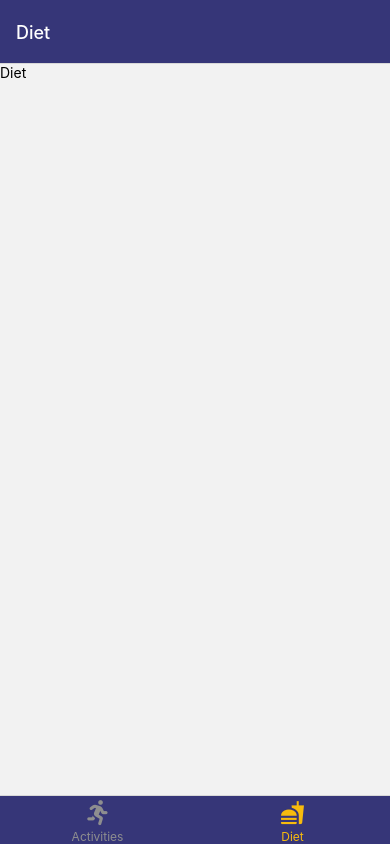
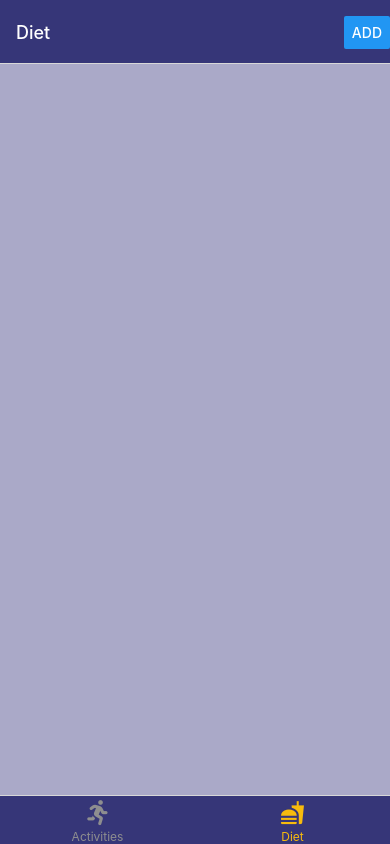
Before and after one commit to beibeixx/CS5520-Assignment-2, a React Native app: screen /Diet in a window 390 px wide. Built offline with nearby package versions, Linux system fonts and the light colour scheme.

Commit message:
Add AddActivities page(unfinished) and restructure to keep the header and tab in the same style.

```diff
--- a/App.js
+++ b/App.js
@@ -4,18 +4,32 @@ import { NavigationContainer } from "@react-navigation/native";
 import { createNativeStackNavigator } from "@react-navigation/native-stack";
 import MyTab from "./MyTab";
 import { DataProvider } from "./DataContext";
+import AddActivity from "./Screens/AddActivity";
+import { colorHelper } from "./colorHelper";
 
 export default function App() {
   const Stack = createNativeStackNavigator();
   return (
     <DataProvider>
       <NavigationContainer>
-        <Stack.Navigator
-          screenOptions={{
-            headerShown: false,
-          }}
-        >
-          <Stack.Screen name="Home" component={MyTab} />
+        <Stack.Navigator>
+          <Stack.Screen
+            name="Home"
+            component={MyTab}
+            options={{
+              headerShown: false,
+            }}
+          />
+          <Stack.Screen
+            name="Add An Activity"
+            component={AddActivity}
+            options={({ route }) => ({
+              headerStyle: {
+                backgroundColor: colorHelper.background.primary,
+              },
+              headerTintColor: colorHelper.text.header,
+            })}
+          />
         </Stack.Navigator>
       </NavigationContainer>
     </DataProvider>
--- a/Components/ItemsList.js
+++ b/Components/ItemsList.js
@@ -4,9 +4,9 @@ import { DataContext } from '../DataContext';
 
 
 export default function ItemsList({ type }) {
-    const { activities, dietEntries } = useContext(DataContext);
+    const { activities, diets } = useContext(DataContext);
 
-    const data = type === 'activities' ? activities : dietEntries;
+    const data = type === 'activities' ? activities : diets;
 
   return (
     <FlatList
--- a/DataContext.js
+++ b/DataContext.js
@@ -5,18 +5,18 @@ export const DataContext = createContext();
 
 export const DataProvider = ({ children }) => {
   const [activities, setActivities] = useState([]);
-  const [dietEntries, setDietEntries] = useState([]);
+  const [diets, setDiets] = useState([]);
 
   const addActivity = (activity) => {
     setActivities([...activities, activity]);
   };
 
-  const addDietEntry = (entry) => {
-    setDietEntries([...dietEntries, entry]);
+  const addDiet = (diet) => {
+    setDiets([...diets, diet]);
   };
 
   return (
-    <DataContext.Provider value={{ activities, dietEntries, addActivity, addDietEntry }}>
+    <DataContext.Provider value={{ activities, dietEntries: diets, addActivity, addDiet }}>
       {children}
     </DataContext.Provider>
   );
--- a/Screens/Activities.js
+++ b/Screens/Activities.js
@@ -2,12 +2,15 @@ import { StyleSheet, Text, View, Button } from "react-native";
 import React, { useState, useEffect, useContext } from "react";
 import ItemsList from "../Components/ItemsList";
 import { DataContext } from "../DataContext";
+import { colorHelper } from "../colorHelper";
 
 export default function Activities({ navigation }) {
   const { addActivity } = useContext(DataContext);
 
-  const handleAddActivity = () => {
-  };
+  function handleAddActivity() {
+    navigation.navigate("Add An Activity");
+  }
+
 
   useEffect(() => {
     navigation.setOptions({
@@ -16,10 +19,16 @@ export default function Activities({ navigation }) {
   }, []);
 
   return (
-    <View>
+    <View style={styles.container}>
       <ItemsList type="activities" />
     </View>
   );
 }
 
-const styles = StyleSheet.create({});
+const styles = StyleSheet.create({
+  container: {
+    flex: 1,
+    padding: 10,
+    backgroundColor: colorHelper.background.page,
+  }
+});
--- /dev/null
+++ b/Screens/AddActivity.js
@@ -0,0 +1,36 @@
+import { StyleSheet, Text, View } from "react-native";
+import React, { useState } from "react";
+import { DataContext } from "../DataContext";
+import DropDownPicker from "react-native-dropdown-picker";
+
+const activityTypes = [
+  { label: "Walking", value: "Walking" },
+  { label: "Running", value: "Running" },
+  { label: "Swimming", value: "Swimming" },
+  { label: "Weights", value: "Weights" },
+  { label: "Yoga", value: "Yoga" },
+  { label: "Cycling", value: "Cycling" },
+  { label: "Hiking", value: "Hiking" },
+];
+
+export default function AddActivity({ navigation }) {
+    const [open, setOpen] = useState(false);
+  const [type, setType] = useState(null);
+
+
+  return (
+    <View style={styles.container}>
+      <Text>Activity Type:</Text>
+      <DropDownPicker
+        open={open}
+        value={type}
+        items={activityTypes}
+        setOpen={setOpen}
+        setValue={setType}
+        style={styles.dropdown}
+      />
+    </View>
+  );
+}
+
+const styles = StyleSheet.create({});
--- a/Screens/Diet.js
+++ b/Screens/Diet.js
@@ -1,12 +1,31 @@
-import { StyleSheet, Text, View } from 'react-native'
-import React from 'react'
+import { StyleSheet, Text, View, Button } from "react-native";
+import React, { useState, useEffect, useContext } from "react";
+import ItemsList from "../Components/ItemsList";
+import { DataContext } from "../DataContext";
+import { colorHelper } from "../colorHelper";
 
-export default function Diet() {
+export default function Diet({ navigation }) {
+  const { addDiet } = useContext(DataContext);
+
+  const handleAddDiet = () => {};
+
+  useEffect(() => {
+    navigation.setOptions({
+      headerRight: () => <Button title="Add" onPress={handleAddDiet} />,
+    });
+  }, []);
+
   return (
-    <View>
-      <Text>Diet</Text>
+    <View style={styles.container}>
+      <ItemsList type="diets" />
     </View>
-  )
+  );
 }
 
-const styles = StyleSheet.create({})
+const styles = StyleSheet.create({
+  container: {
+    flex: 1,
+    padding: 10,
+    backgroundColor: colorHelper.background.page,
+  },
+});
--- a/colorHelper.js
+++ b/colorHelper.js
@@ -5,6 +5,7 @@ export const colorHelper = {
     //   start: "#77c8f0",
     //   end: "#7482bc",
       primary: "#363678",
+      page: "#AAA9C8",
     },
     // backgroundTransparent: {
     //   start: "rgba(119,200,240,0.8)",
```
